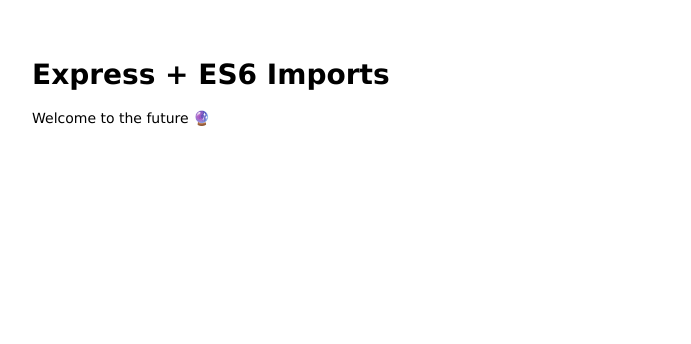
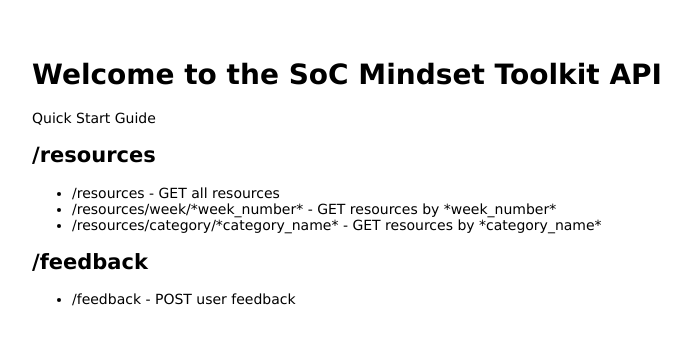
Before and after one commit to Elkennard/w9_backend-project-power-coders-fe, a website: page public/index.html in a window 1280 px wide. Shown: the whole page, without its empty margins (26-717 px from the left). Drawn offline with Linux system fonts and the light colour scheme; files that its build step writes are made by us from their sources.

Commit message:
Changed error messages, added quick start guide at root location

```diff
--- a/app.js
+++ b/app.js
@@ -34,7 +34,7 @@
 
 //error code for if server not working
 app.use(function (req, res, next) {
-  res.status(404).json({message: "We couldn't find what you were looking for 😞"})
+  res.status(404).json({message: "⛔ Page does not exist - please see the documentation for valid URI's 📓"})
 })
 
 app.use(function (err, req, res, next) {
--- a/public/index.html
+++ b/public/index.html
@@ -1,11 +1,21 @@
 <html>
   <head>
-    <title>Your Generated Front-end</title>
+    <title>SoC Mindset Toolkit Backend</title>
     <link rel="stylesheet" href="/stylesheets/style.css" />
   </head>
 
   <body>
-    <h1>Express + ES6 Imports</h1>
-    <p>Welcome to the future 🔮</p>
+    <h1>Welcome to the SoC Mindset Toolkit API</h1>
+    <p>Quick Start Guide</p>
+    <h2>/resources</h2>
+    <ul>
+      <li>/resources - GET all resources</li>
+      <li>/resources/week/*week_number* - GET resources by *week_number* </li>
+      <li>/resources/category/*category_name* - GET resources by *category_name*</li>
+    </ul>
+    <h2>/feedback</h2>
+    <ul>
+      <li>/feedback - POST user feedback</li>
+    </ul>
   </body>
 </html>
```
